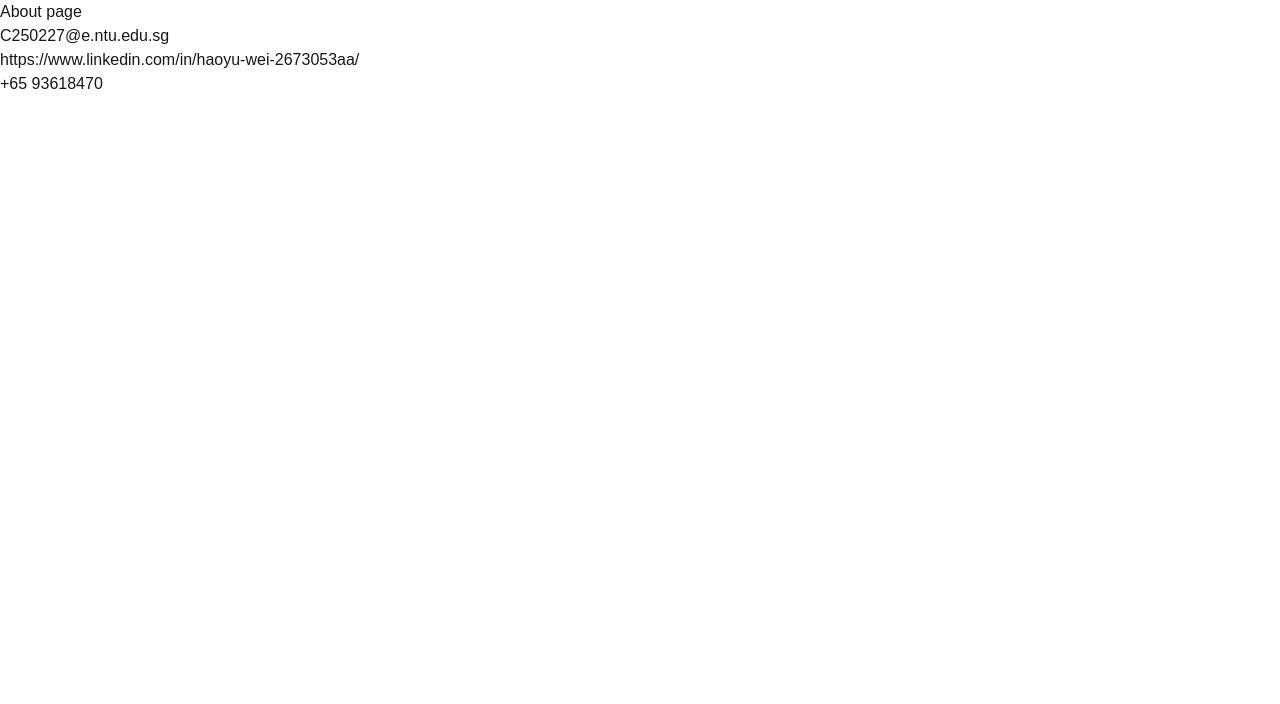
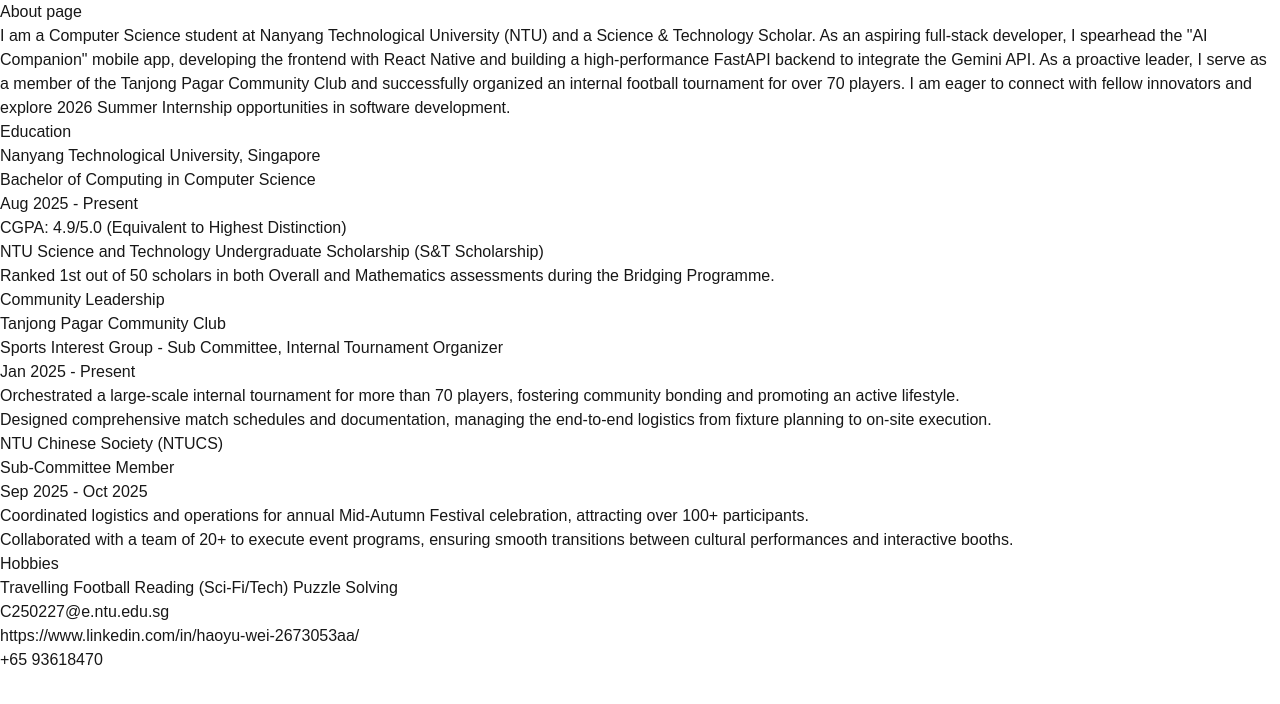
Before and after one commit to whyeric92-eng/my-website, a Next.js app: page /about in a window 1280 px wide. Shown: the top 704 px of the page. Built offline with nearby package versions, Linux system fonts and the light colour scheme.

Commit message:
feat: add the content of about page

```diff
--- a/app/about/page.tsx
+++ b/app/about/page.tsx
@@ -1,3 +1,44 @@
+import { bio, education, communityExperience, hobbies } from "@/data/about";
+
 export default function About() {
-    return <div> About page </div>;
+    return (
+      <div>
+        <h1> About page </h1>
+
+        <p>{bio}</p>
+
+        <h2>Education</h2>
+        <div>
+          <h3>{education.school}</h3>
+          <p>{education.degree}</p>
+          <p>{education.duration}</p>
+          <ul>
+            {education.details.map((detail) => (
+              <li key={detail}>{detail}</li>
+            ))}
+          </ul>
+        </div>
+
+        <h2>Community Leadership</h2>
+        {communityExperience.map((experience) => (
+          <div key={experience.organization}>
+            <h3>{experience.organization}</h3>
+            <p>{experience.role}</p>
+            <p>{experience.duration}</p>
+            <ul>
+              {experience.bullets.map((bullet) => (
+                <li key={bullet}>{bullet}</li>
+              ))}
+            </ul>
+          </div>
+        ))}
+
+        <h2>Hobbies</h2>
+        <div>
+          {hobbies.map((hobby) => (
+            <span key={hobby}> {hobby} </span>
+          ))}
+        </div>
+      </div>
+    );
   }
--- /dev/null
+++ b/data/about.ts
@@ -0,0 +1,55 @@
+export const bio: string =
+    'I am a Computer Science student at Nanyang Technological University (NTU) and a Science & Technology Scholar. As an aspiring full-stack developer, I spearhead the "AI Companion" mobile app, developing the frontend with React Native and building a high-performance FastAPI backend to integrate the Gemini API. As a proactive leader, I serve as a member of the Tanjong Pagar Community Club and successfully organized an internal football tournament for over 70 players. I am eager to connect with fellow innovators and explore 2026 Summer Internship opportunities in software development.';
+
+export type Education = {
+    school: string;
+    degree: string;
+    duration: string;
+    details: string[];
+};
+
+export const education: Education = {
+    school: "Nanyang Technological University, Singapore",
+    degree: "Bachelor of Computing in Computer Science",
+    duration: "Aug 2025 - Present",
+    details: [
+        "CGPA: 4.9/5.0 (Equivalent to Highest Distinction)",
+        "NTU Science and Technology Undergraduate Scholarship (S&T Scholarship)",
+        "Ranked 1st out of 50 scholars in both Overall and Mathematics assessments during the Bridging Programme.",
+    ],
+};
+
+export type CommunityExperience = {
+    organization: string;
+    role: string;
+    duration: string;
+    bullets: string[];
+};
+
+export const communityExperience: CommunityExperience[] = [
+    {
+        organization: "Tanjong Pagar Community Club",
+        role: "Sports Interest Group - Sub Committee, Internal Tournament Organizer",
+        duration: "Jan 2025 - Present",
+        bullets: [
+            "Orchestrated a large-scale internal tournament for more than 70 players, fostering community bonding and promoting an active lifestyle.",
+            "Designed comprehensive match schedules and documentation, managing the end-to-end logistics from fixture planning to on-site execution.",
+        ],
+    },
+    {
+        organization: "NTU Chinese Society (NTUCS)",
+        role: "Sub-Committee Member",
+        duration: "Sep 2025 - Oct 2025",
+        bullets: [
+            "Coordinated logistics and operations for annual Mid-Autumn Festival celebration, attracting over 100+ participants.",
+            "Collaborated with a team of 20+ to execute event programs, ensuring smooth transitions between cultural performances and interactive booths.",
+        ],
+    },
+];
+
+export const hobbies: string[] = [
+    "Travelling",
+    "Football",
+    "Reading (Sci-Fi/Tech)",
+    "Puzzle Solving",
+];
```
